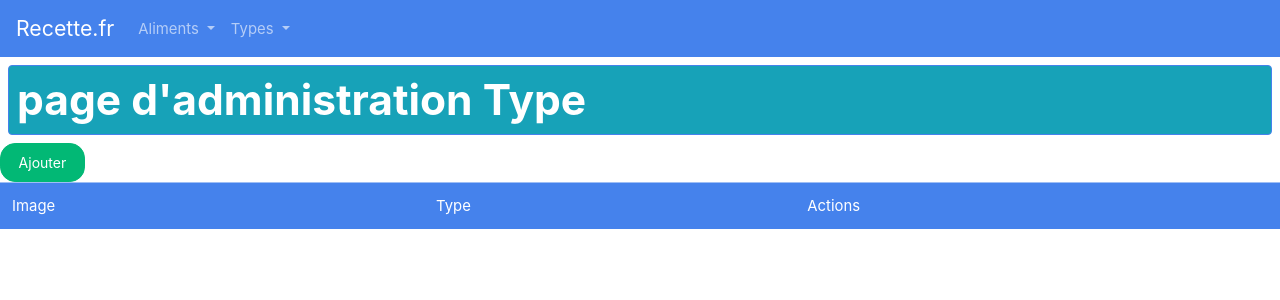
After one commit to TomassPasc/projet_Symfony_fruits_et_l-gumes, a Symfony app: template templates/admin_type/adminType.html.twig in a window 1280 px wide. The commit adds this page. Shown: the top 300 px of the page. Run offline with Twig, Linux system fonts and the light colour scheme; the template is opened without the code that fills it, so the values that code supplies are empty; some libraries are stand-ins or nearby versions.

Commit message:
ajout de la partie admin pour les types (avec les CRUD fonctionels)

```diff
--- a/templates/admin_admin_aliment/adminAliment.html.twig
+++ b/templates/admin_admin_aliment/adminAliment.html.twig
@@ -38,7 +38,7 @@
             <td>{{aliment.lipide}}</td>
             <td>
                 <a class="btn btn-secondary" href="{{path("admin_aliment_modification", {'id' : aliment.id})}}">Modifier</a>
-                <form method="POST" style="display:inline-block" action="{{path("admin_aliment_suppression", {'id' : aliment.id})}}" onsubmit="return confirm("confirmer la suppression ?")">
+                <form method="POST" style="display:inline-block" action="{{path("admin_aliment_suppression", {'id' : aliment.id})}}" onsubmit="return confirm('confirmer la suppression ?')">
                     <input type="hidden" name ="_method" value="delete">
                     <input type="hidden" name="_token" value="{{csrf_token('SUP' ~ aliment.id)}}">
                     <input type="submit" class="btn btn-danger" value="supprimer">
--- /dev/null
+++ b/templates/admin_type/adminType.html.twig
@@ -0,0 +1,41 @@
+{% extends 'base.html.twig' %}
+
+{% block title %}Admin Type{% endblock %}
+
+{% block monTitre %}page d'administration Type{% endblock %}
+
+{% block body %}
+
+{% for message in app.flashes('success') %}
+    <div class="alert alert-success">
+        {{message}}
+    </div>
+
+{% endfor %}
+
+<a class="btn btn-success" href="{{path("ajoutType")}}">Ajouter</a>
+<table class="table">
+    <tr class="table-primary">
+        <td>Image</td>
+        <td>Type</td>
+        <td>Actions</td>
+    </tr>
+    {% for type in types %}
+        <tr>
+            <td><img src="{{asset('images/types/' ~ type.image)}}"  class="perso_imgAlimentAdmin"></td>
+            <td><strong>{{type.libelle}}</strong></td>
+            <td>
+                <a class="btn btn-secondary" href="{{path('modifType', {'id': type.id })}}">Modifier</a>
+                <form method="POST" style="display:inline-block" action="{{path("supType", {'id' : type.id})}}" onsubmit="return confirm('confirmer la suppression ?')">
+                    <input type="hidden" name ="_method" value="delete">
+                    <input type="hidden" name="_token" value="{{csrf_token('SUP' ~ type.id)}}">
+                    <input type="submit" class="btn btn-danger" value="supprimer">
+                </form>
+            </td>
+        <tr>
+
+    {% endfor %}
+</table>
+
+
+{% endblock %}
--- a/templates/base.html.twig
+++ b/templates/base.html.twig
@@ -33,7 +33,7 @@
                         <div class="dropdown-menu" aria-labelledby="navbarDropdown">
                             <a class="dropdown-item" href="{{path('types')}}">types</a>
                             <div class="dropdown-divider"></div>
-                            <a class="dropdown-item" href="">administration</a>
+                            <a class="dropdown-item" href="{{path('admin_types')}}">administration</a>
                         </div>
                     </li>
                 </ul>
```
Also changed, not shown: noteProjet.md (+4 -0 lines), src/Controller/AdminTypeController.php (added, +67 -0 lines), src/Form/TypeType.php (added, +26 -0 lines), templates/admin_type/ajoutEtModif.html.twig (added, +13 -0 lines).
